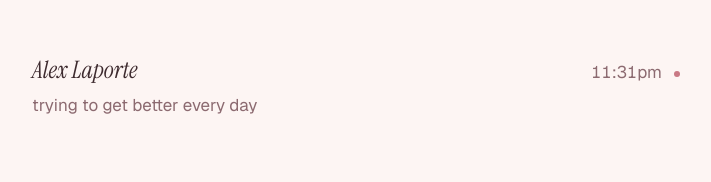
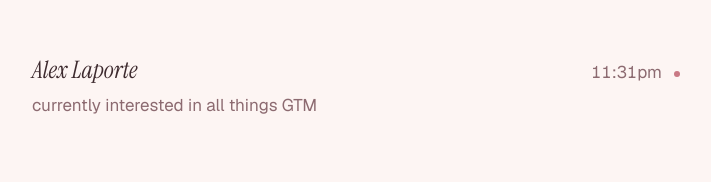
Before and after one commit to alexthedoor2004/alexthedoor2004.github.io, a plain HTML site: page index.html in a window 1280 px wide. Shown: the part 198-380 px from the top of the page, without its empty margins (284-995 px from the left). Drawn offline with nearby package versions, Linux system fonts and the light colour scheme.

Commit message:
Tagline: currently interested in all things GTM
Co-Authored-By: Claude Opus 5.5 <noreply@anthropic.com>

```diff
--- a/index.html
+++ b/index.html
@@ -18,7 +18,7 @@
         <h1 class="name">Alex Laporte</h1>
         <time class="time" id="time" title="Time in Waterloo"></time>
       </div>
-      <p class="muted rise" style="--i:1">trying to get better every day</p>
+      <p class="muted rise" style="--i:1">currently interested in all things GTM</p>
     </header>
 
     <!-- ABOUT -->
```
